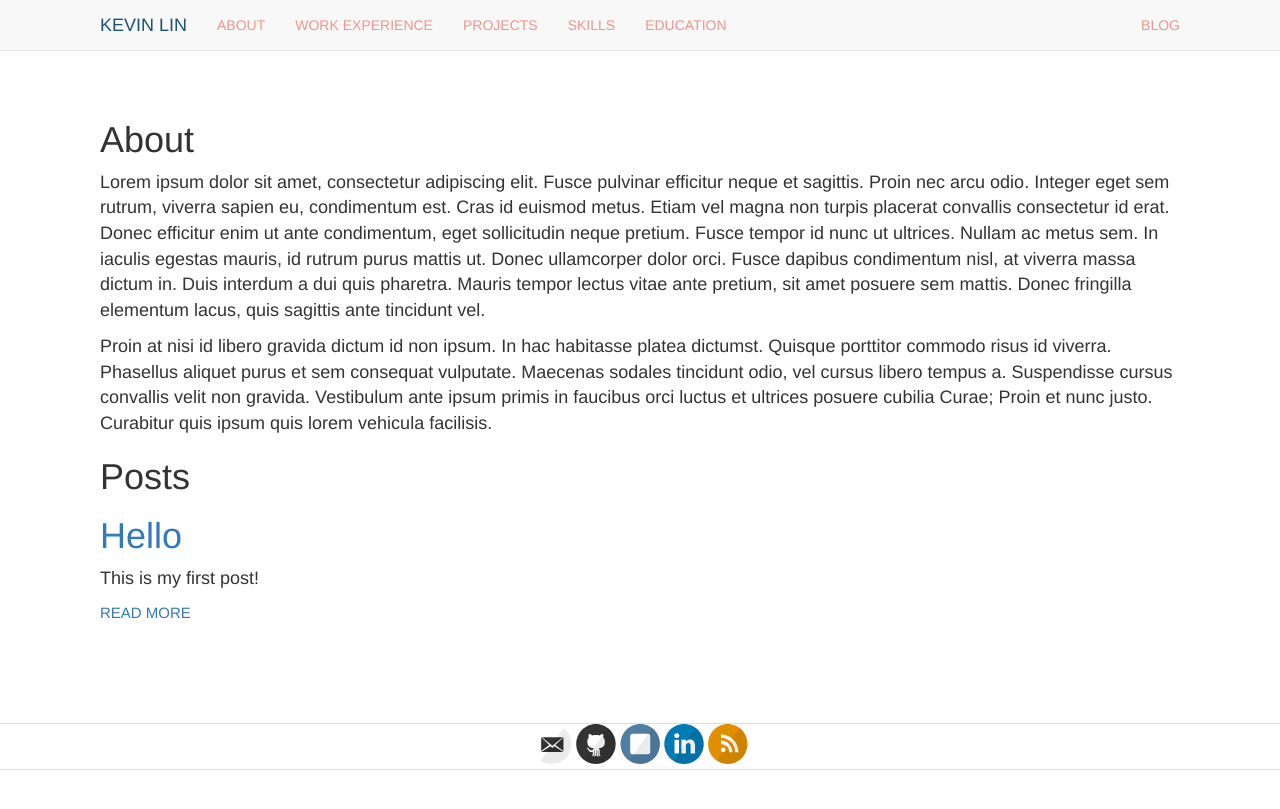
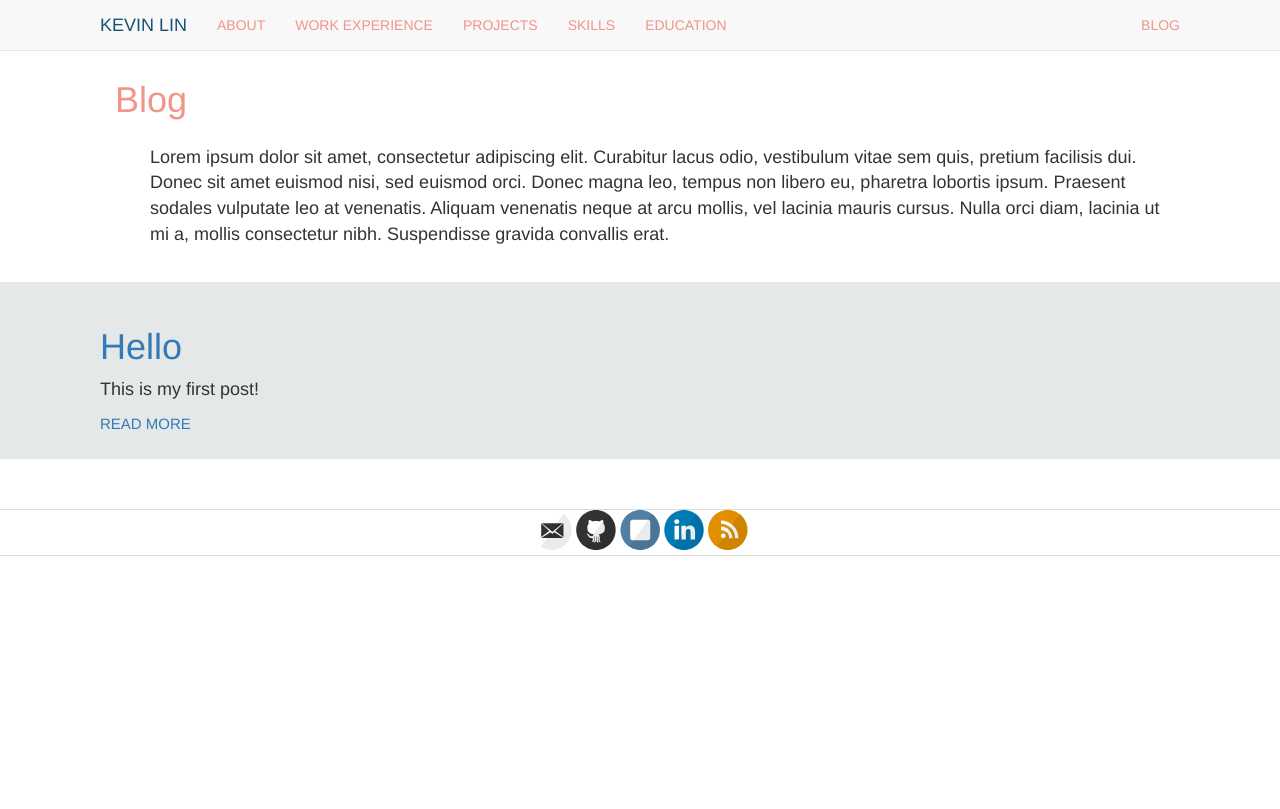
Before and after one commit to kklin/kklin.github.io, a Jekyll site: the page built from blog.md, in a window 1280 px wide. Shown: the top 809 px of the page. Built offline with Jekyll 4.4.1, drawn with Linux system fonts in a browser that asks for light colours; nearby versions of some CDN libraries; library files that are not in the unit come from our copies; Markdown is read by kramdown in place of the engine named in the settings; comment, search, counter and statistics services are not loaded.

Commit message:
format blog page

```diff
--- a/blog.md
+++ b/blog.md
@@ -2,25 +2,23 @@
 layout: default
 permalink: /blog/
 ---
-<div class="body-container">
-
-  <h1> About </h1>
-<p>Lorem ipsum dolor sit amet, consectetur adipiscing elit. Fusce pulvinar efficitur neque et sagittis. Proin nec arcu odio. Integer eget sem rutrum, viverra sapien eu, condimentum est. Cras id euismod metus. Etiam vel magna non turpis placerat convallis consectetur id erat. Donec efficitur enim ut ante condimentum, eget sollicitudin neque pretium. Fusce tempor id nunc ut ultrices. Nullam ac metus sem. In iaculis egestas mauris, id rutrum purus mattis ut. Donec ullamcorper dolor orci. Fusce dapibus condimentum nisl, at viverra massa dictum in. Duis interdum a dui quis pharetra. Mauris tempor lectus vitae ante pretium, sit amet posuere sem mattis. Donec fringilla elementum lacus, quis sagittis ante tincidunt vel.</p>
-
-<p>Proin at nisi id libero gravida dictum id non ipsum. In hac habitasse platea dictumst. Quisque porttitor commodo risus id viverra. Phasellus aliquet purus et sem consequat vulputate. Maecenas sodales tincidunt odio, vel cursus libero tempus a. Suspendisse cursus convallis velit non gravida. Vestibulum ante ipsum primis in faucibus orci luctus et ultrices posuere cubilia Curae; Proin et nunc justo. Curabitur quis ipsum quis lorem vehicula facilisis.</p>
-  <h1> Posts </h1>
-  <div class="posts">
-    {% for post in site.categories.posts %}
-      <article class="post">
-
-        <h1><a href="{{ site.baseurl }}{{ post.url }}">{{ post.title }}</a></h1>
-
-        <div class="entry">
-          {{ post.excerpt }}
-        </div>
-
-        <a href="{{ site.baseurl }}{{ post.url }}" class="read-more">Read More</a>
-      </article>
-    {% endfor %}
+<div class="main-section">
+  <div class="section-title"><h1>Blog</h1></div>
+  <div class="section-content">
+    <p>Lorem ipsum dolor sit amet, consectetur adipiscing elit. Curabitur lacus odio, vestibulum vitae sem quis, pretium facilisis dui. Donec sit amet euismod nisi, sed euismod orci. Donec magna leo, tempus non libero eu, pharetra lobortis ipsum. Praesent sodales vulputate leo at venenatis. Aliquam venenatis neque at arcu mollis, vel lacinia mauris cursus. Nulla orci diam, lacinia ut mi a, mollis consectetur nibh. Suspendisse gravida convallis erat.</p>
   </div>
 </div>
+<div class="posts main-section dark-background">
+  {% for post in site.categories.posts %}
+    <article class="post">
+
+      <h1><a href="{{ site.baseurl }}{{ post.url }}">{{ post.title }}</a></h1>
+
+      <div class="entry">
+        {{ post.excerpt }}
+      </div>
+
+      <a href="{{ site.baseurl }}{{ post.url }}" class="read-more">Read More</a>
+    </article>
+  {% endfor %}
+</div>
--- a/css/style.css
+++ b/css/style.css
@@ -1,7 +1,3 @@
-.body-container {
-    margin: 100px 100px 100px 100px
-}
-
 p {
   font-size: 18px;
 }
```
Also changed, not shown: _layouts/default.html (indentation only).
